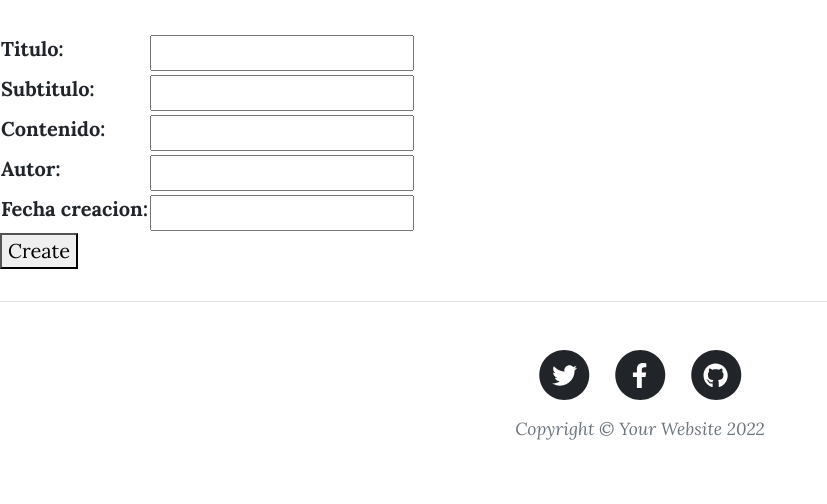
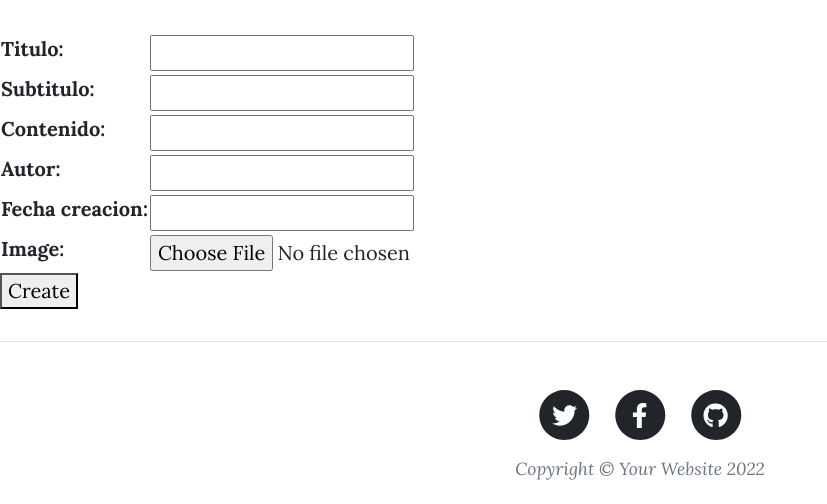
Before and after one commit to MarianoSanJuan/Blog-Cardozo-Ortiz-SanJuan, a Django app: page /appblog/crear-posteo/ in a window 1280 px wide. Shown: the part 609-1113 px from the top of the page, without its empty margins (0-827 px from the left). Before the commit the page ends 1049 px from the top, so only its background shows below. Run offline with Django 4.2, Linux system fonts and the light colour scheme; the visitor is signed in with stand-in values (Sample User, id 1); parts of the project's set-up code (start-up, migrations or seed data) failed here and were passed over; some libraries are stand-ins or nearby versions.

Commit message:
Prueba image

```diff
--- a/appblog/models.py
+++ b/appblog/models.py
@@ -11,6 +11,8 @@ class Posteos(models.Model):
     contenido = models.CharField(max_length=300)
     autor = models.CharField(max_length=30)
     fecha_creacion = models.DateField(null=True)
+    #test
+    image = models.ImageField(upload_to='imagepost', null=True, blank=True)
 
     def __str__(self):
         return (f'This posts belongs to {self.autor}')
--- a/appblog/views.py
+++ b/appblog/views.py
@@ -22,7 +22,8 @@ class CrearPosteo(LoginRequiredMixin,CreateView):
     model=Posteos
     template_name = 'posteos/crear_posteo.html'
     success_url = '/appblog/posteos'
-    fields = ['titulo', 'subtitulo', 'contenido',"autor","fecha_creacion"]
+    # prueba image
+    fields = ['titulo', 'subtitulo', 'contenido',"autor","fecha_creacion","image"]
 
 
 class ListadoPosteos(ListView):
@@ -50,7 +51,8 @@ class EditarPosteo(LoginRequiredMixin,UpdateView):
     model=Posteos
     template_name = 'posteos/editar_posteo.html'
     success_url = '/appblog/posteos'
-    fields = ['titulo', 'subtitulo', 'contenido', 'autor',]
+    # prueba image
+    fields = ['titulo', 'subtitulo', 'contenido', 'autor',"image"]
 
 class EliminarPosteo(LoginRequiredMixin,DeleteView):
     model=Posteos
--- a/templates/posteos/mostrar_posteo.html
+++ b/templates/posteos/mostrar_posteo.html
@@ -26,6 +26,11 @@
         <li>
             {{posteos.autor}}
         </li>
+        {% comment %} prueba image {% endcomment %}
+        <li>
+            {{posteos.image}}
+        </li>
+
     </ul>
 </p>
 {% endblock content %}
```
Also changed, not shown: appblog/migrations/0002_posteos_image.py (added).
